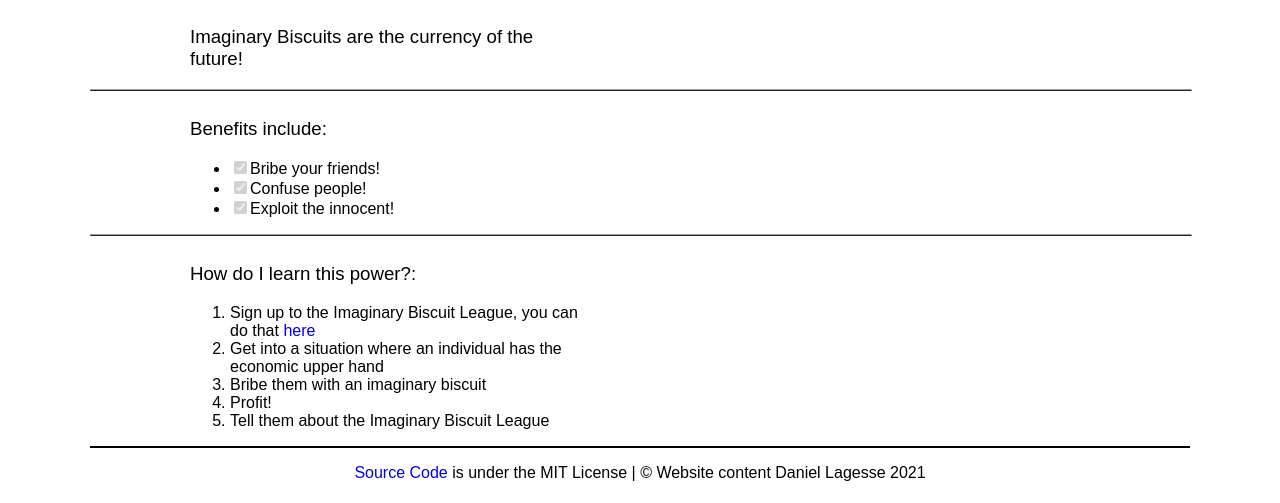
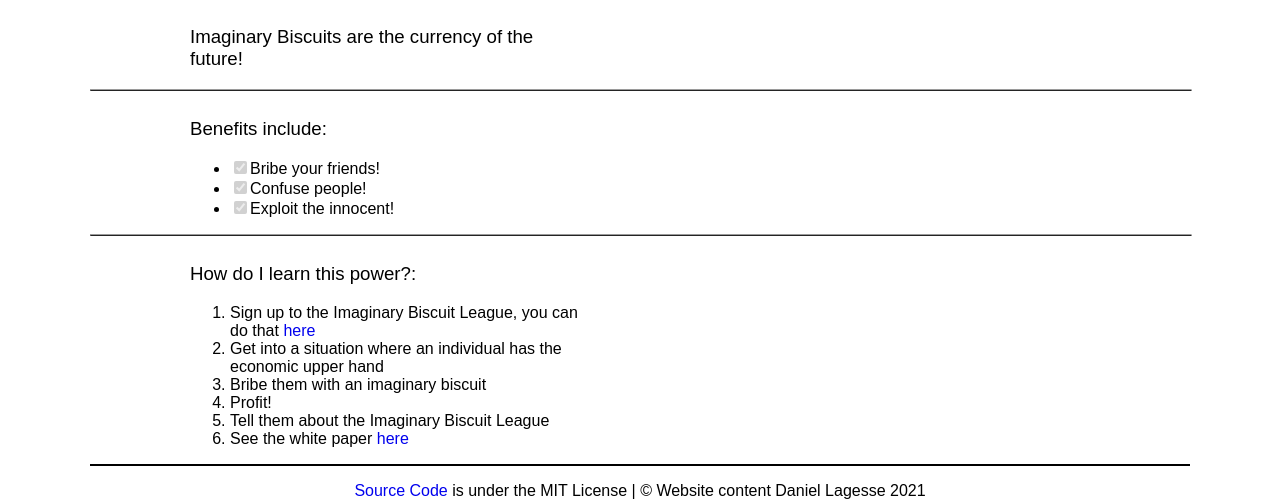
Before and after one commit to Vexnos/Vexnos.github.io, a plain HTML site: page biscuit.html in a window 1280 px wide. Shown: the part 500-1003 px from the top of the page. Drawn offline with Linux system fonts and the light colour scheme; a web font is replaced by a local one.

Commit message:
Fixed Whitepaper

```diff
--- a/biscuit.html
+++ b/biscuit.html
@@ -89,6 +89,7 @@ Date: 2021-11-23
               <li>Bribe them with an imaginary biscuit</li>
               <li>Profit!</li>
               <li>Tell them about the Imaginary Biscuit League</li>
+              <li>See the white paper <a href="whitepaper.html" target="_blank">here</a></li>
             </ol>
           </div>
         </section>
```
